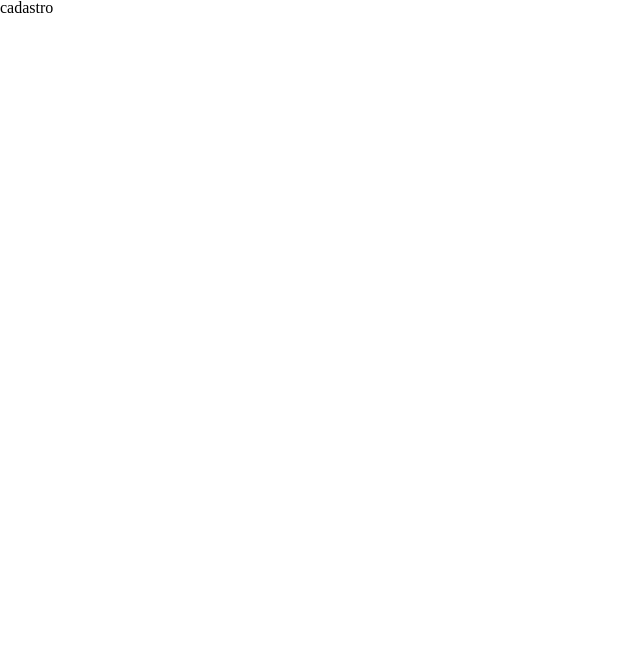
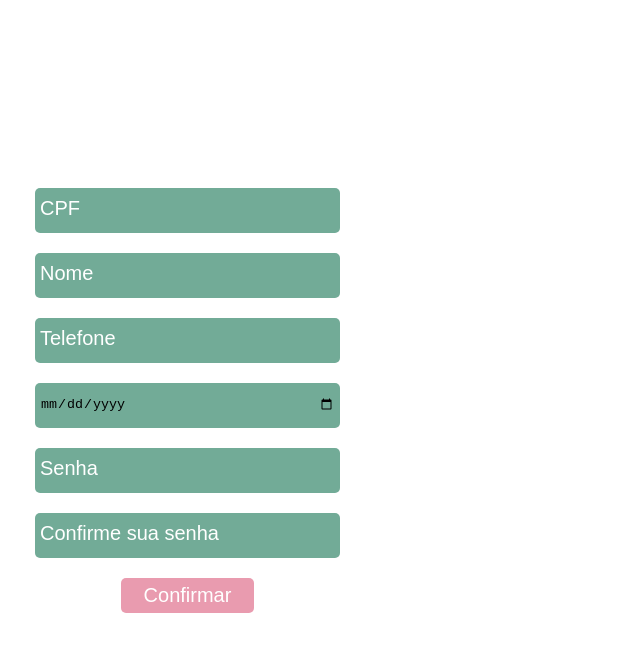
Before and after one commit to gadi29/projeto14-divinoverde-front, a React (Create React App) app: page /sign-up in a window 1280 px wide. Shown: the top 652 px of the page, without its empty margins (0-640 px from the left). Built offline with nearby package versions, Linux system fonts and the light colour scheme.

Commit message:
layout pagina um cadastro

```diff
--- a/src/components/Signup.js
+++ b/src/components/Signup.js
@@ -2,5 +2,114 @@ import React from "react";
 import styled from "styled-components";
 
 export default function Signup() {
-  return <>cadastro</>;
+  const [userData, setUserData] = React.useState({
+    CPF: "",
+    name: "",
+    email: "",
+    phone: "",
+    birthDate: "",
+    password: "",
+    repeat_password: "",
+    address: {
+      zipCode: "",
+      street: "",
+      number: "",
+      district: "",
+      city: "",
+      state: "",
+    },
+  });
+  return (
+    <Container>
+      <Form>
+        <input
+          type="number"
+          placeholder="CPF"
+          value={userData.CPF}
+          onChange={(e) => setUserData({ ...userData, CPF: e.target.value })}
+        ></input>
+        <input
+          type="text"
+          placeholder="Nome"
+          value={userData.name}
+          onChange={(e) => setUserData({ ...userData, name: e.target.value })}
+        ></input>
+        <input
+          type="number"
+          placeholder="Telefone"
+          value={userData.phone}
+          onChange={(e) => setUserData({ ...userData, phone: e.target.value })}
+        ></input>
+        <input
+          type="date"
+          placeholder="Data de nascimento"
+          value={userData.birthDate}
+          onChange={(e) =>
+            setUserData({ ...userData, birthDate: e.target.value })
+          }
+        ></input>
+        <input
+          type="password"
+          placeholder="Senha"
+          value={userData.password}
+          onChange={(e) =>
+            setUserData({ ...userData, password: e.target.value })
+          }
+        ></input>
+        <input
+          type="password"
+          placeholder="Confirme sua senha"
+          value={userData.repeat_password}
+          onChange={(e) =>
+            setUserData({ ...userData, repeat_password: e.target.value })
+          }
+        ></input>
+        <Confirm type="submit">Confirmar</Confirm>
+      </Form>
+    </Container>
+  );
 }
+
+const Container = styled.div`
+  width: 375px;
+  height: 100vh;
+  display: flex;
+  justify-content: center;
+  align-items: center;
+`;
+const Form = styled.form`
+  display: flex;
+  flex-direction: column;
+  justify-content: center;
+  align-items: center;
+
+  input {
+    height: 45px;
+    width: 305px;
+    background-color: #72ab97;
+    border-radius: 5px;
+    border: none;
+    margin-bottom: 20px;
+    padding: 5px;
+    box-sizing: border-box;
+
+    &::placeholder {
+      color: #fff;
+      font-size: 20px;
+    }
+  }
+`;
+const Confirm = styled.button`
+  height: 35px;
+  width: 133px;
+  border-radius: 5px;
+  background-color: #e99baf;
+  border: none;
+  color: #fff;
+  font-size: 20px;
+
+  &:hover {
+    cursor: pointer;
+    filter: brightness(130%);
+  }
+`;
```
